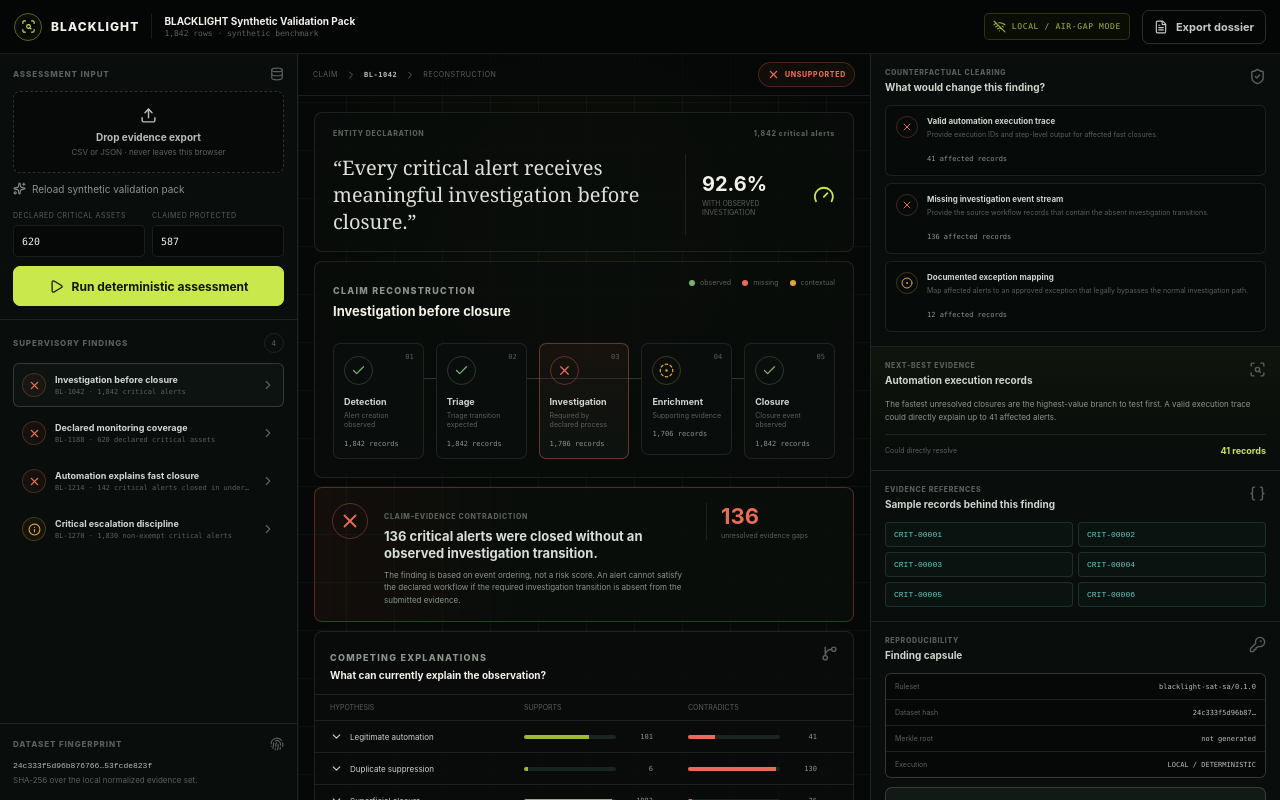
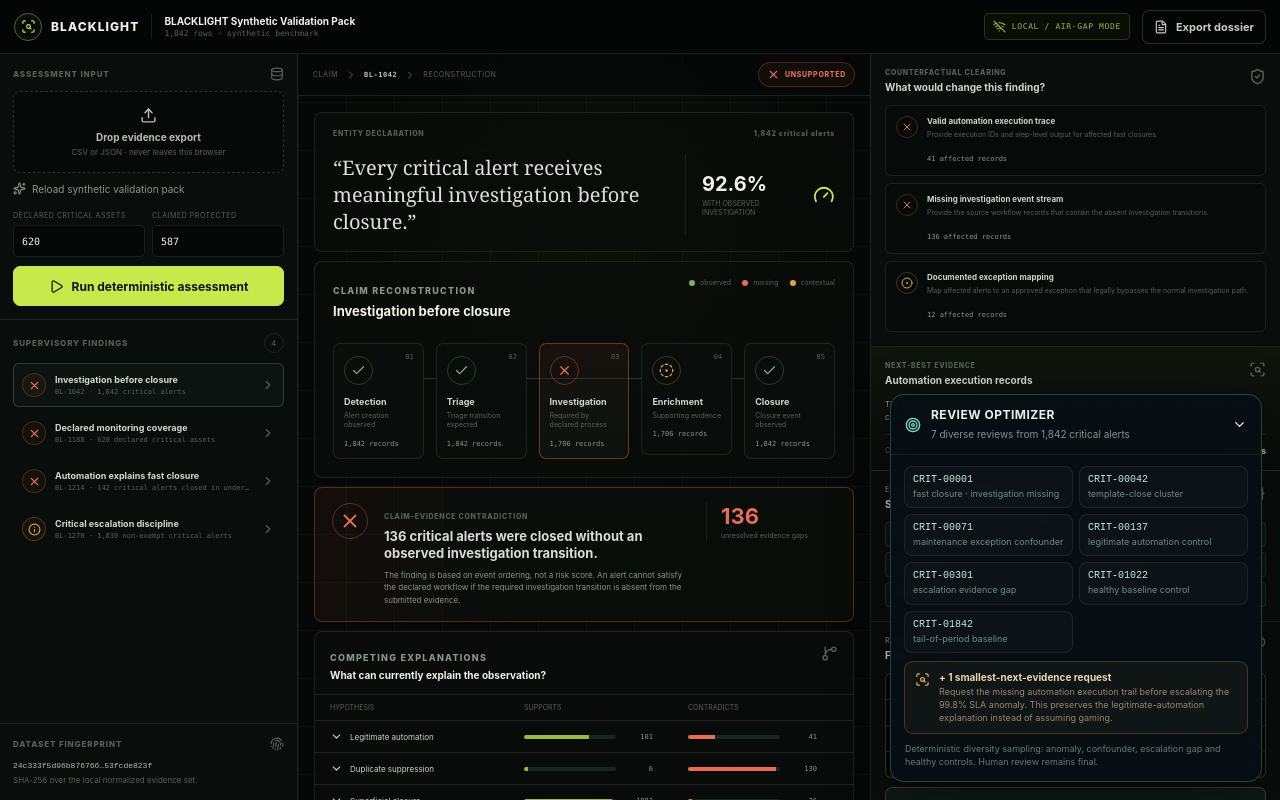
Before and after one commit to aadi-harale/blacklight-sat-sa, a Next.js app: page /workbench in a window 1280 px wide. Built offline with nearby package versions, Linux system fonts and the light colour scheme.

Commit message:
Surface Review Optimizer in BLACKLIGHT workbench

```diff
--- a/app/workbench/page.tsx
+++ b/app/workbench/page.tsx
@@ -1,5 +1,11 @@
+import { ReviewOptimizer } from '@/components/ReviewOptimizer';
 import { Workbench } from '@/components/Workbench';
 
 export default function WorkbenchPage() {
-  return <Workbench />;
+  return (
+    <>
+      <Workbench />
+      <ReviewOptimizer />
+    </>
+  );
 }
```
